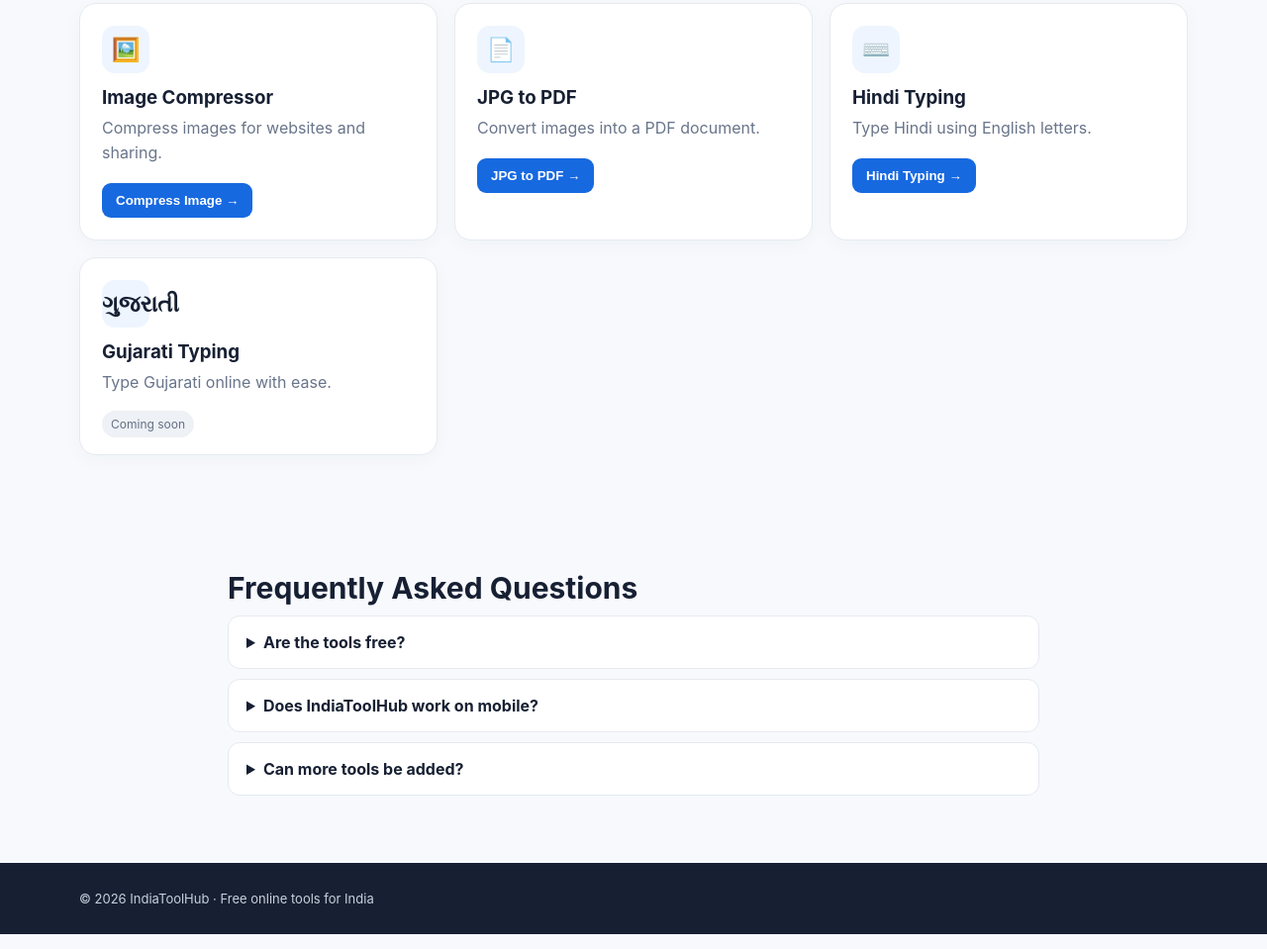
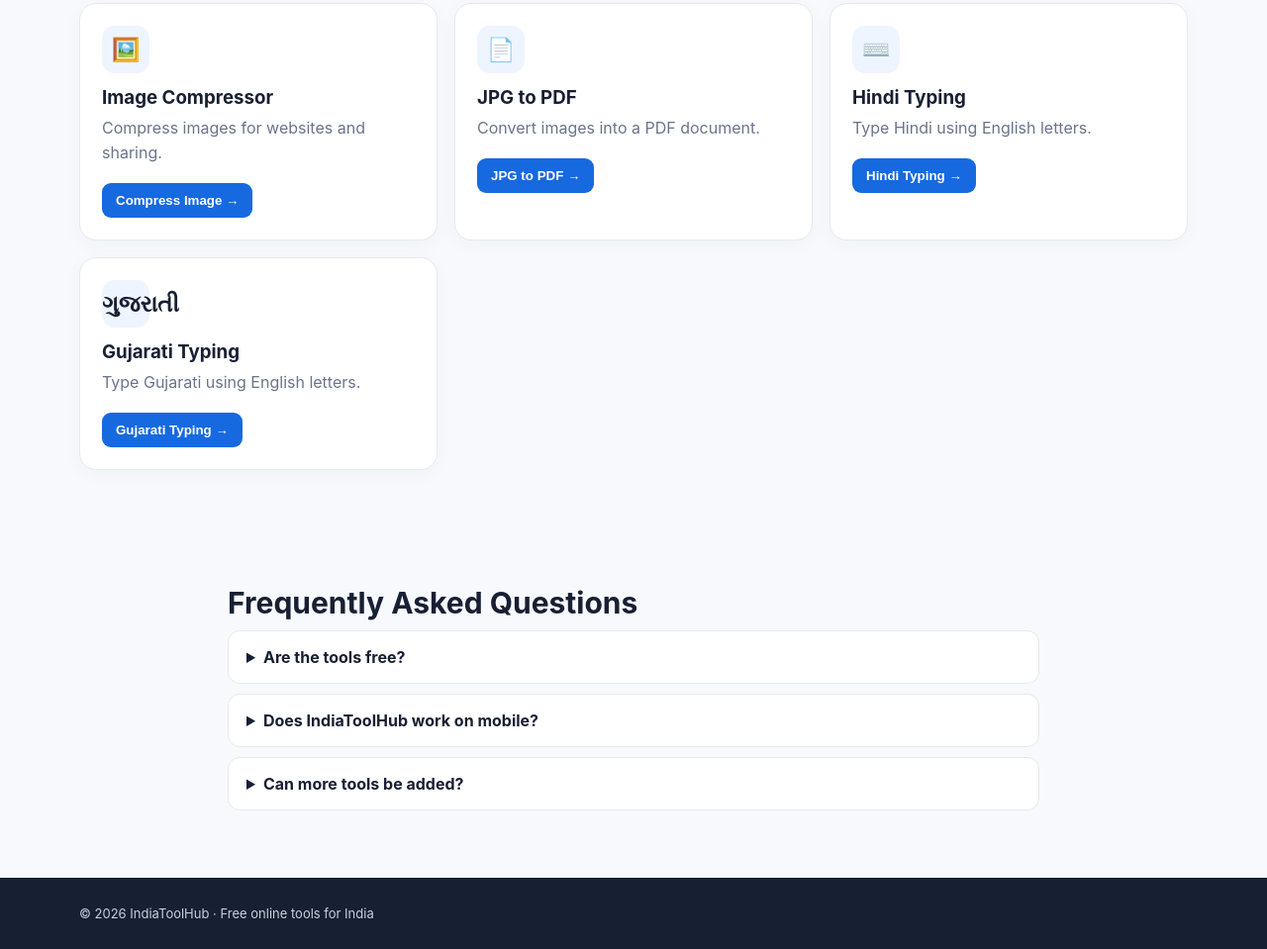
Before and after one commit to Abhishek2543/IndianToolHub, a plain HTML site: page index.html in a window 1280 px wide. Shown: the part 1317-2276 px from the top of the page at 99% size. Drawn offline with nearby package versions, Linux system fonts and the light colour scheme.

Commit message:
Update index.html

```diff
--- a/index.html
+++ b/index.html
@@ -77,7 +77,12 @@
   <p>Type Hindi using English letters.</p>
   <button onclick="openTool('hindi')">Hindi Typing →</button>
 </article>
-    <article class="card"><div class="icon">ગુજરાતી</div><h3>Gujarati Typing</h3><p>Type Gujarati online with ease.</p><span class="badge">Coming soon</span></article>
+    <article class="card">
+  <div class="icon">ગુજરાતી</div>
+  <h3>Gujarati Typing</h3>
+  <p>Type Gujarati using English letters.</p>
+  <button onclick="openTool('gujarati')">Gujarati Typing →</button>
+</article>
   </div>
 </section>
 
```
